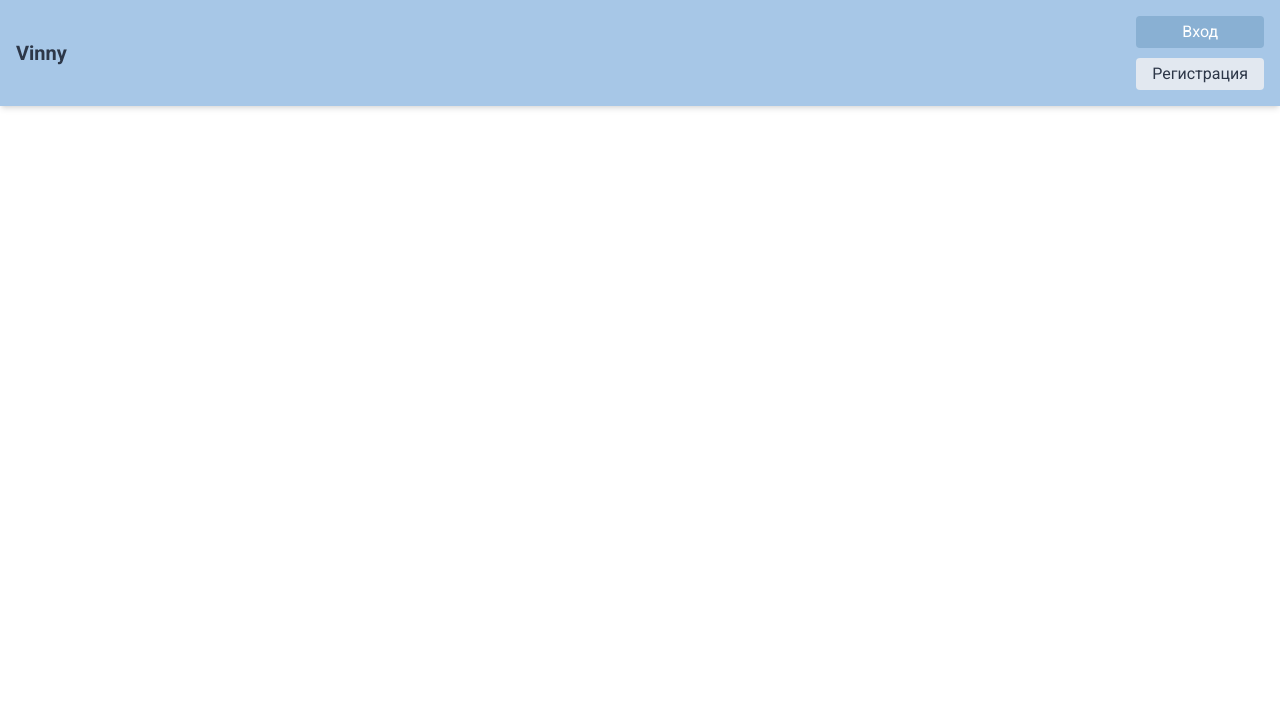
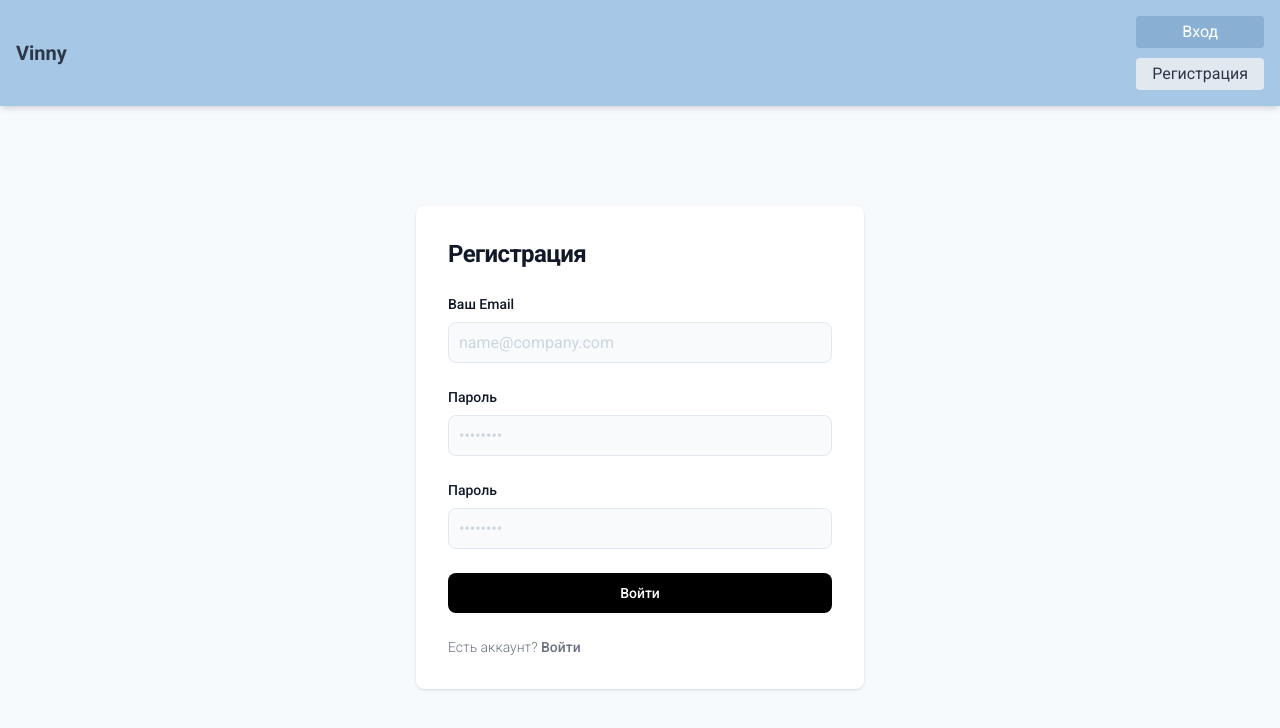
Before and after one commit to altumus/vinny-app-front, a Vue app: page /register in a window 1280 px wide. Shown: the top 728 px of the page. Built offline with nearby package versions, Linux system fonts and the light colour scheme.

Commit message:
login and register pages

```diff
--- /dev/null
+++ b/src/components/pages/LoginPage.vue
@@ -0,0 +1,89 @@
+<template>
+  <section>
+    <div
+      class="flex flex-col items-center justify-start px-6 mt-[100px] mx-auto md:h-screen lg:py-0"
+    >
+      <div class="w-full bg-white rounded-lg shadow md:mt-0 sm:max-w-md xl:p-0">
+        <div class="p-6 space-y-4 md:space-y-6 sm:p-8">
+          <h1
+            class="text-xl font-bold leading-tight tracking-tight text-gray-900 md:text-2xl"
+          >
+            Вход в аккаунт
+          </h1>
+          <form
+            @submit.prevent="handleSubmit"
+            class="space-y-4 md:space-y-6"
+            action="#"
+          >
+            <div>
+              <label
+                for="email"
+                class="block mb-2 text-sm font-medium text-gray-900"
+                >Ваш Email</label
+              >
+              <input
+                v-model="formData.email"
+                type="email"
+                name="email"
+                id="email"
+                class="bg-gray-50 border border-gray-300 text-gray-900 rounded-lg focus:ring-primary-600 focus:border-primary-600 block w-full p-2.5"
+                placeholder="name@company.com"
+                required
+              />
+            </div>
+            <div>
+              <label
+                for="password"
+                class="block mb-2 text-sm font-medium text-gray-900"
+                >Пароль</label
+              >
+              <input
+                v-model="formData.password"
+                type="password"
+                name="password"
+                id="password"
+                placeholder="••••••••"
+                class="bg-gray-50 border border-gray-300 text-gray-900 rounded-lg focus:ring-primary-600 focus:border-primary-600 block w-full p-2.5"
+                required
+              />
+            </div>
+            <button
+              type="submit"
+              class="w-full text-white bg-black bg-primary-600 hover:bg-primary-700 focus:ring-4 focus:outline-none focus:ring-primary-300 font-medium rounded-lg text-sm px-5 py-2.5 text-center"
+            >
+              Войти
+            </button>
+            <p class="text-sm font-light text-gray-500">
+              Нет аккаунта?
+              <router-link
+                to="/register"
+                class="font-medium text-primary-600 hover:underline"
+                >Зарегистрироваться</router-link
+              >
+            </p>
+          </form>
+        </div>
+      </div>
+    </div>
+  </section>
+</template>
+
+<script>
+export default {
+  data() {
+    return {
+      formData: {
+        email: "",
+        password: ""
+      }
+    }
+  },
+  methods: {
+    handleSubmit() {
+      if (this.formData.email.length && this.formData.password.length) {
+        alert("auth success")
+      }
+    }
+  }
+}
+</script>
--- /dev/null
+++ b/src/components/pages/RegisterPage.vue
@@ -0,0 +1,113 @@
+<template>
+  <section>
+    <div
+      class="flex flex-col items-center justify-start px-6 mt-[100px] mx-auto md:h-screen lg:py-0"
+    >
+      <div class="w-full bg-white rounded-lg shadow md:mt-0 sm:max-w-md xl:p-0">
+        <div class="p-6 space-y-4 md:space-y-6 sm:p-8">
+          <h1
+            class="text-xl font-bold leading-tight tracking-tight text-gray-900 md:text-2xl"
+          >
+            Регистрация
+          </h1>
+          <form
+            @submit.prevent="handleSubmit"
+            class="space-y-4 md:space-y-6"
+            action="#"
+          >
+            <div>
+              <label
+                for="email"
+                class="block mb-2 text-sm font-medium text-gray-900"
+                >Ваш Email</label
+              >
+              <input
+                v-model="formData.email"
+                type="email"
+                name="email"
+                id="email"
+                class="bg-gray-50 border border-gray-300 text-gray-900 rounded-lg focus:ring-primary-600 focus:border-primary-600 block w-full p-2.5"
+                placeholder="name@company.com"
+                required
+              />
+            </div>
+            <div>
+              <label
+                for="password"
+                class="block mb-2 text-sm font-medium text-gray-900"
+                >Пароль</label
+              >
+              <input
+                v-model="formData.password"
+                type="password"
+                name="password"
+                id="password"
+                placeholder="••••••••"
+                class="bg-gray-50 border border-gray-300 text-gray-900 rounded-lg focus:ring-primary-600 focus:border-primary-600 block w-full p-2.5"
+                required
+              />
+            </div>
+            <div>
+              <label
+                for="confirm-password"
+                class="block mb-2 text-sm font-medium text-gray-900"
+                >Пароль</label
+              >
+              <input
+                v-model="formData.confirmPassword"
+                type="confirm-password"
+                name="confirm-password"
+                id="password"
+                placeholder="••••••••"
+                class="bg-gray-50 border border-gray-300 text-gray-900 rounded-lg focus:ring-primary-600 focus:border-primary-600 block w-full p-2.5"
+                required
+              />
+            </div>
+            <p class="text-red-500" v-if="error.length">{{ error }}</p>
+            <button
+              type="submit"
+              class="w-full text-white bg-black bg-primary-600 hover:bg-primary-700 focus:ring-4 focus:outline-none focus:ring-primary-300 font-medium rounded-lg text-sm px-5 py-2.5 text-center"
+            >
+              Войти
+            </button>
+            <p class="text-sm font-light text-gray-500">
+              Есть аккаунт?
+              <router-link
+                to="/login"
+                class="font-medium text-primary-600 hover:underline"
+                >Войти</router-link
+              >
+            </p>
+          </form>
+        </div>
+      </div>
+    </div>
+  </section>
+</template>
+
+<script>
+export default {
+  data() {
+    return {
+      formData: {
+        email: "",
+        password: "",
+        confirmPassword: ""
+      },
+      error: ""
+    }
+  },
+  methods: {
+    handleSubmit() {
+      if (this.formData.email.length && this.formData.password.length) {
+        if (this.formData.password !== this.formData.confirmPassword) {
+          this.error = "Пароли не совпадают"
+          return
+        }
+        alert("register success")
+        this.error = ""
+      }
+    }
+  }
+}
+</script>
--- a/src/router/index.js
+++ b/src/router/index.js
@@ -1,4 +1,6 @@
 import AccountPage from "@/components/pages/AccountPage.vue"
+import RegisterPage from "@/components/pages/RegisterPage.vue"
+import LoginPage from "@/components/pages/LoginPage.vue"
 import PostCreation from "@/components/pages/PostCreation"
 import PostDetails from "@/components/pages/PostDetails.vue"
 import PostsContainer from "@/components/pages/PostsContainer.vue"
@@ -29,6 +31,16 @@ const routes = [
     path: "/post-creation",
     name: "PostCreation",
     component: PostCreation
+  },
+  {
+    path: "/login",
+    name: "login",
+    component: LoginPage
+  },
+  {
+    path: "/register",
+    name: "register",
+    component: RegisterPage
   }
 ]
 
--- a/src/style.css
+++ b/src/style.css
@@ -127,3 +127,7 @@ table {
   border-collapse: collapse;
   border-spacing: 0;
 }
+
+body {
+  @apply bg-gray-100
+}
```
